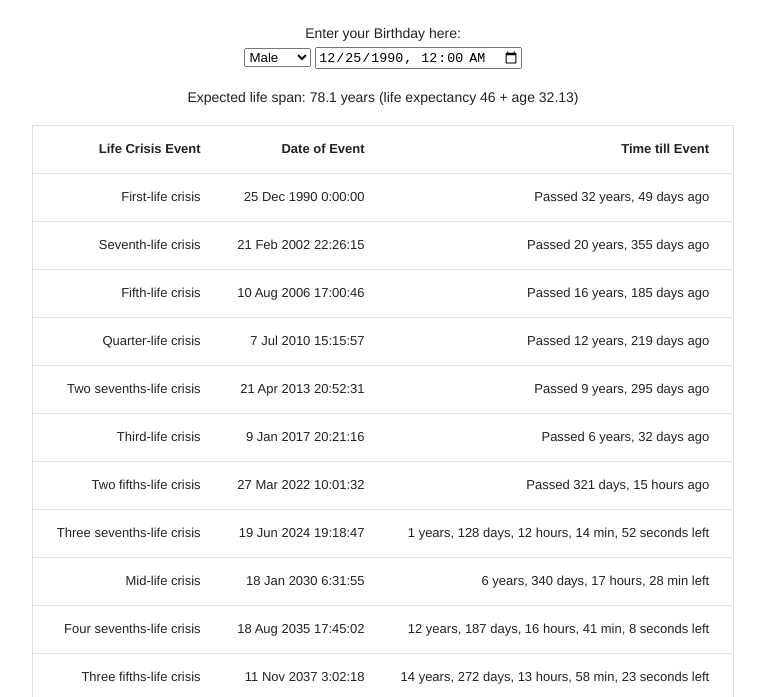
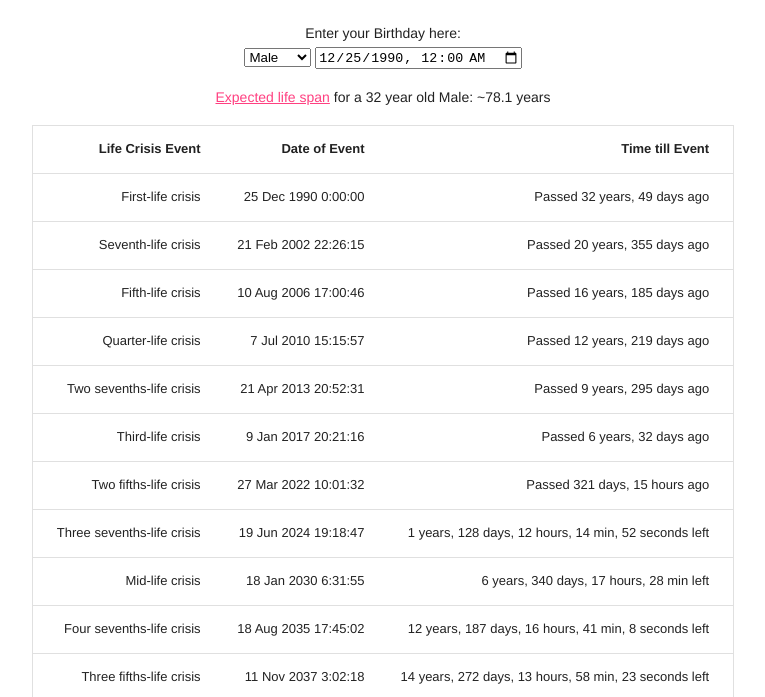
Before and after one commit to Elucidation/life_crises, a plain HTML site: page index.html in a window 1280 px wide. Shown: the part 103-800 px from the top of the page, without its empty margins (257-1022 px from the left). Drawn offline with nearby package versions, Linux system fonts and the light colour scheme.

Commit message:
Add link to SSA acturial table

```diff
--- a/index.html
+++ b/index.html
@@ -29,7 +29,7 @@
     </div>
 
     <div>
-      <p><span>Expected life span: <age id="lifespan"></age></span></p>
+      <p><a href="https://www.ssa.gov/oact/STATS/table4c6.html">Expected life span</a> for a <span id="lifespan"></span></p>
       <table class="mdl-data-table mdl-js-data-table">
         <thead>
           <tr>
--- a/lifecrises.js
+++ b/lifecrises.js
@@ -96,7 +96,8 @@ function getLifeCrises() {
     var age_years = age_ms / (365.25 * 24 * 60 * 60 * 1000);
     var age = getAbsTimeDelta(age_ms); // [years, months, days, ...]
     var crises_table = document.getElementById("crises");
-    var sex_id = parseInt(document.getElementById("sex").value);
+    var sex_sel = document.getElementById("sex");
+    var sex_id = parseInt(sex_sel.value);
 
     var life_expectency_ms = life_expectency[age[0]][sex_id] * (365.25 * 24 * 60 * 60 * 1000);
 
@@ -108,7 +109,7 @@ function getLifeCrises() {
 
     // var lifespan_ms = lifespan_years * (365.25 * 24 * 60 * 60 * 1000); // in ms
     var lifespan_element = document.getElementById("lifespan")
-    lifespan_element.textContent = `${lifespan_years.toFixed(1)} years (life expectancy ${life_expectency[age[0]][sex_id]} + age ${age_years.toFixed(2)})`;
+    lifespan_element.textContent = `${age_years.toFixed(0)} year old ${sex_sel.options[sex_sel.selectedIndex].text}: ~${lifespan_years.toFixed(1)} years`;
 
     // Clear out previous elements in list
     while (crises_table.rows.length > 0) {
```
